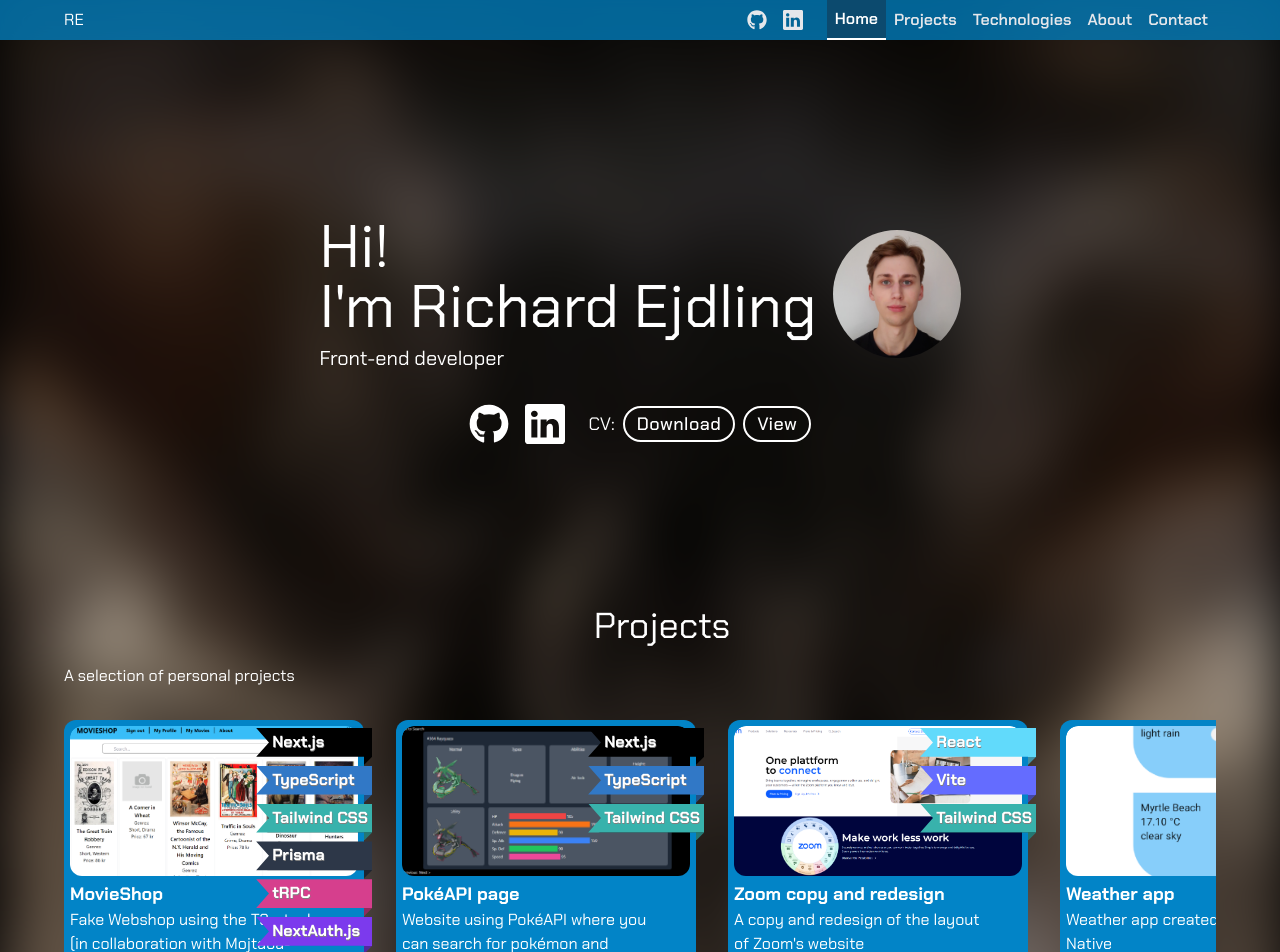
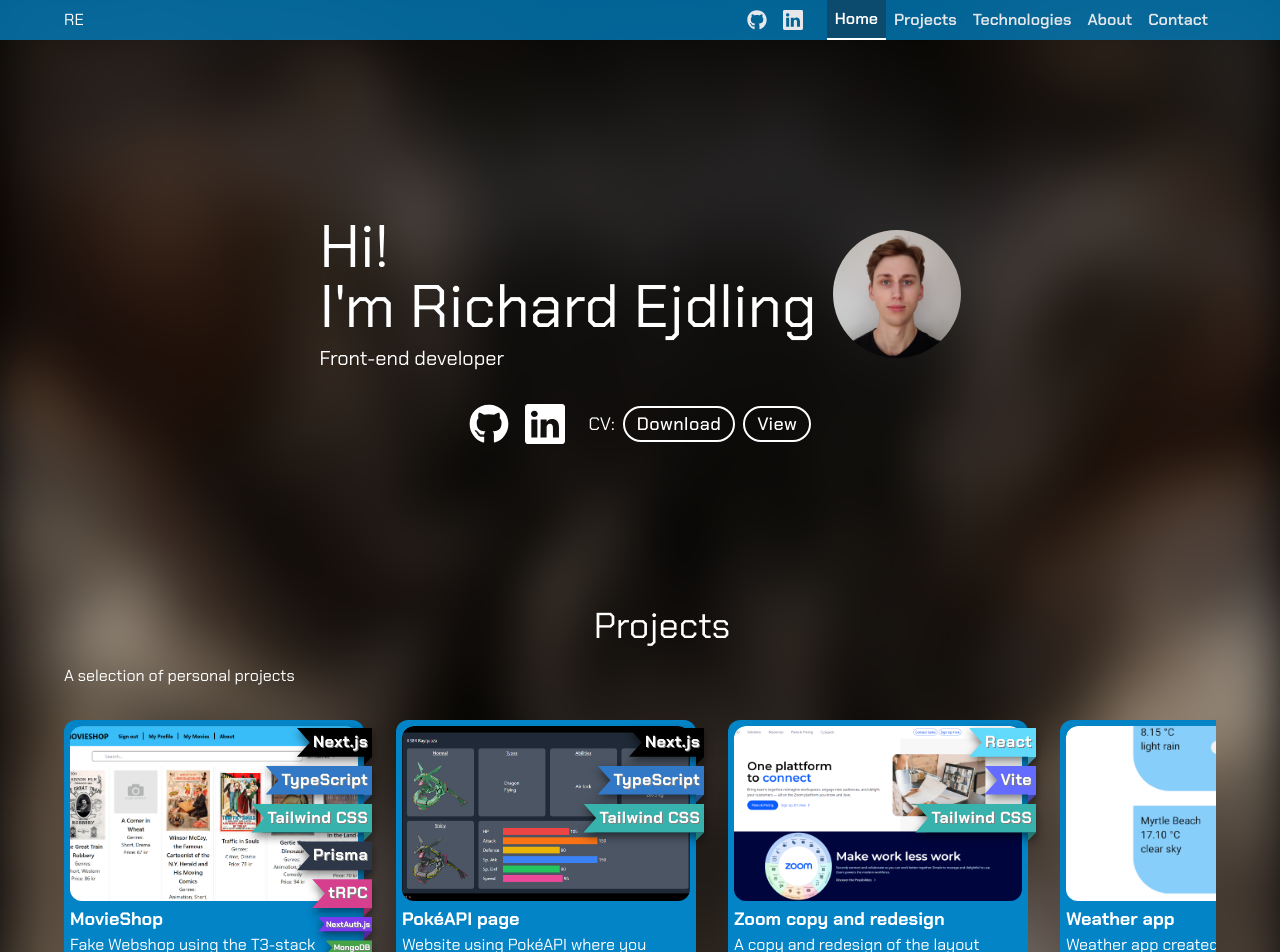
Before and after one commit to richard-ejdling/portfolio, a Next.js app: page / in a window 1280 px wide. Shown: the top 952 px of the page. Built offline with nearby package versions, Linux system fonts and the light colour scheme; some icons are missing.

Commit message:
added shadow and content fit ribbons

```diff
--- a/src/pages/Projects.js
+++ b/src/pages/Projects.js
@@ -238,12 +238,12 @@
     return (
         <div>
             <p>A selection of personal projects</p>
-            <ul ref={listRef} className="flex gap-4 sm:gap-8 h-72 mt-8 pb-3 sm:pb-2 max-sm:w-[calc(100%+5rem)] max-sm:-ml-10 overflow-x-auto snap-x snap-mandatory scrollbar-thin scrollbar-track-transparent scrollbar-thumb-sky-600 scroll-smooth">
+            <ul ref={listRef} className="flex gap-4 sm:gap-8 h-80 mt-8 pb-3 sm:pb-2 max-sm:w-[calc(100%+5rem)] max-sm:-ml-10 overflow-x-auto snap-x snap-mandatory scrollbar-thin scrollbar-track-transparent scrollbar-thumb-sky-600 scroll-smooth">
                 {projects.map((project, i) => {
                     return (
-                        <li key={project.id} className="flex flex-col relative snap-center sm:snap-start w-[300px] max-w-full h-full shrink-0 max-sm:first:ml-4 max-sm:last:mr-4 p-1.5 bg-sky-600 rounded-xl">
+                        <li key={project.id} className="flex flex-col relative snap-center sm:snap-start w-[300px] max-w-full h-full shrink-0 max-sm:first:ml-4 max-sm:last:mr-4 p-1.5 bg-sky-600 hover:bg-sky-650 rounded-xl">
                             <a href={project.url} target='_blank' className="flex flex-col rounded-xl h-full overflow-hidden">
-                                <img src={project.img} alt={project.alt} className="h-[150px] w-full object-cover rounded-xl" />
+                                <img src={project.img} alt={project.alt} className="h-[175px] w-full object-cover rounded-xl" />
                                 <div className="pt-1">
                                     <div className='flex flex-col w-[calc(100%-38px)]'>
                                         <h2 className='font-bold text-lg'>{project.title}</h2>
@@ -251,12 +251,45 @@
                                     </div>
                                 </div>
                             </a>
-                            <a href={project.gitHub} target='_blank' className='rounded-full overflow-hidden shrink-0 absolute bottom-2 right-2 z-10'><FaGithub size={30} /></a>
-                            <div className="absolute -right-2 top-2 flex flex-col gap-[1px]">
-                                {project.techs.map((item) => {
+                            <a href={project.gitHub} target='_blank' className='rounded-full overflow-hidden shrink-0 absolute bottom-2 right-2 z-10 text-gray-100 hover:text-white hover:scale-105'><FaGithub size={30} /></a>
+                            <div className="absolute -right-2 top-2 flex flex-col items-end gap-[1px]">
+                                {project.techs.slice(0, 5).map((item) => {
                                     const tech = techInfo[item]
-                                    console.log(tech)
-                                    return <span className={`ribbon`} style={{backgroundColor: tech.color, textShadow: '0.5px 0.5px grey'}}>{tech.title}</span>
+                                    return <div
+                                        className=""
+                                        style={{
+                                            filter: 'drop-shadow(0px 4px 4px rgba(0, 0, 0, 0.5))',
+                                        }}
+                                    >
+                                        <div
+                                            className={`ribbon font-bold tracking-wide max-[310px]:pr-2`}
+                                            style={{
+                                                backgroundColor: tech.color,
+                                                textShadow: '1px 1px grey',
+                                            }}
+                                        >
+                                            {tech.title}
+                                        </div>
+                                    </div>
+                                })}
+                                {project.techs.slice(5, project.techs.length).map((item) => {
+                                    const tech = techInfo[item]
+                                    return <div
+                                        className=""
+                                        style={{
+                                            filter: 'drop-shadow(0px 4px 4px rgba(0, 0, 0, 0.5))',
+                                        }}
+                                    >
+                                        <div
+                                            className={`ribbon font-bold text-[8px] max-w-14 max-[310px]:w-[60px]`}
+                                            style={{
+                                                backgroundColor: tech.color,
+                                                textShadow: '1px 1px grey',
+                                            }}
+                                        >
+                                            {tech.title}
+                                        </div>
+                                    </div>
                                 })}
                             </div>
                         </li>
--- a/src/styles/globals.css
+++ b/src/styles/globals.css
@@ -42,12 +42,8 @@
 
 /* HTML: <div class="ribbon">Your text content</div> */
 .ribbon {
-  font-size: 16px;
-  font-weight: bold;
-  color: #fff;
-}
-.ribbon {
   --f: .5em; /* control the folded part*/
+  --fpx: 8px; /* control the folded part*/
   --r: .8em; /* control the ribbon shape */
 
   /* position: absolute;
@@ -56,12 +52,12 @@
   padding-inline: .25em;
   line-height: 1.8;/*
   background: #FA6900; */
-  border-bottom: var(--f) solid #0005;
+  border-bottom: var(--fpx) solid #0005;
   border-left: var(--r) solid #0000;
   clip-path:
-    polygon(0 0,100% 0,100% calc(100% - var(--f)),calc(100% - var(--f)) 100%,
-      calc(100% - var(--f)) calc(100% - var(--f)),0 calc(100% - var(--f)),
-      var(--r) calc(50% - var(--f)/2));
+    polygon(0 0,100% 0,100% calc(100% - var(--fpx)),calc(100% - var(--fpx)) 100%,
+      calc(100% - var(--fpx)) calc(100% - var(--fpx)),0 calc(100% - var(--fpx)),
+      var(--r) calc(50% - var(--fpx)/2));
 }
 
 @media screen and (prefers-reduced-motion: reduce) {
--- a/tailwind.config.js
+++ b/tailwind.config.js
@@ -16,6 +16,9 @@
         'centered': '0 0 20px 5px rgba(0, 0, 0, 0.1)',
         'hover': '0 0 15px 2px #0284c7',
       },
+      colors: {
+        'sky-650': '#0277b4'
+      }
     },
   },
   future: {
```
